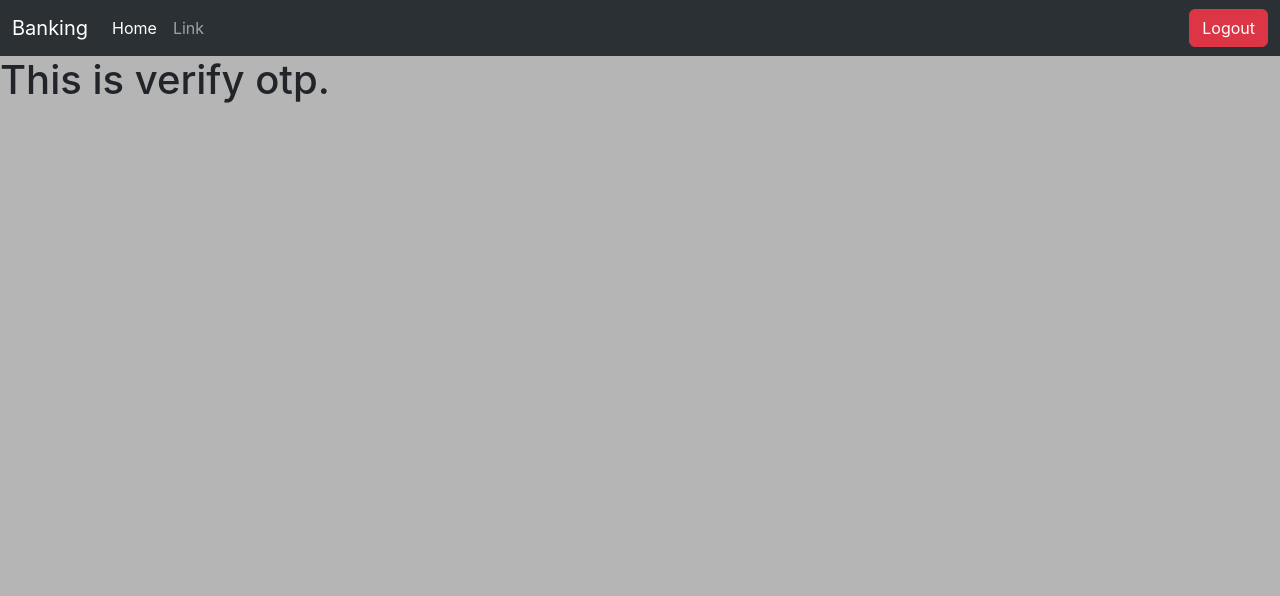
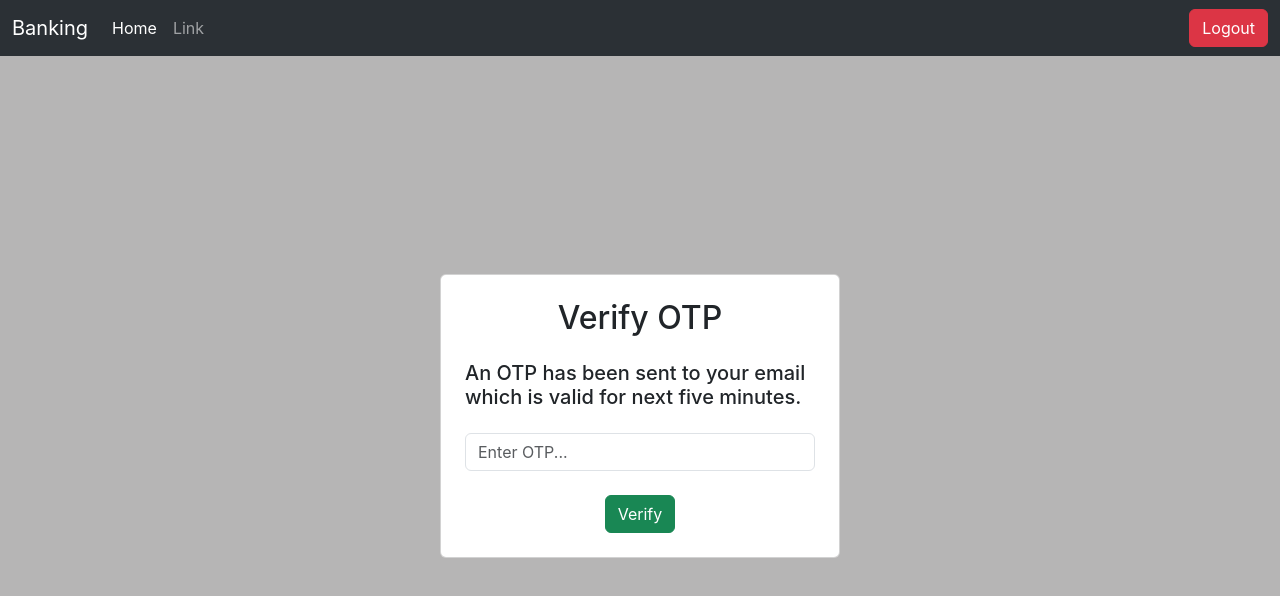
Before and after one commit to tusharx0809/react-apps, a React (Create React App) app in the folder banking_website/: page /verifyotp in a window 1280 px wide. Shown: the top 596 px of the page. Built offline with nearby package versions, Linux system fonts and the light colour scheme.

Commit message:
added: verify otp form added

```diff
--- a/banking_website/src/components/Verifyotp.js
+++ b/banking_website/src/components/Verifyotp.js
@@ -1,11 +1,36 @@
-import React from 'react'
+import React from "react";
+import { useNavigate } from "react-router-dom";
 
 const Verifyotp = () => {
+    const navigate = useNavigate();
+
   return (
-    <div>
-      <h1>This is verify otp.</h1>
+    <div
+      className="container d-flex align-items-center justify-content-center"
+      style={{ minHeight: "90vh" }}
+    >
+      <div className="card p-4" style={{ width: "100%", maxWidth: "400px" }}>
+        <form>
+          <h2 className="text-center mb-4">Verify OTP</h2>
+          <h5 className="mb-4">An OTP has been sent to your email which is valid for next five minutes.</h5>
+          <div className="mb-3">
+            <input
+              type="text"
+              className="form-control"
+              id="exampleInputEmail1"
+              aria-describedby="emailHelp"
+              placeholder="Enter OTP..."
+            />
+          </div>
+
+
+          <div className="d-flex justify-content-around">
+            <button className="btn btn-success mt-2">Verify</button>
+            </div>
+        </form>
+      </div>
     </div>
-  )
-}
+  );
+};
 
-export default Verifyotp
+export default Verifyotp;
```
